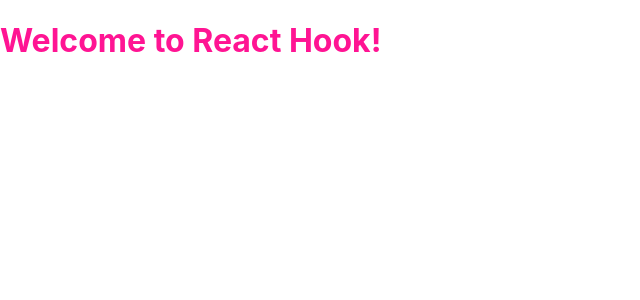
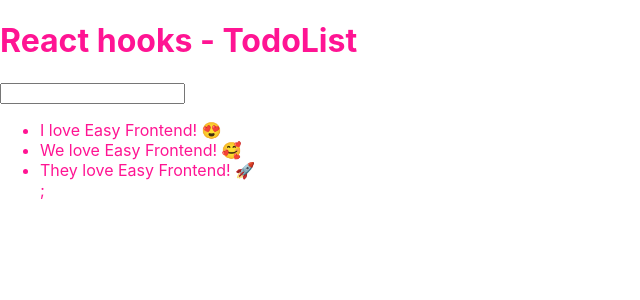
Before and after one commit to baodien1405/react-hooks-basic, a React (Create React App) app: page / in a window 1280 px wide. Shown: the top 300 px of the page, without its empty margins (0-640 px from the left). Built offline with nearby package versions, Linux system fonts and the light colour scheme.

Commit message:
Update TodoForm

```diff
--- a/src/App.js
+++ b/src/App.js
@@ -1,10 +1,43 @@
-import React from 'react';
+import React, { useState } from 'react';
 import './App.scss';
+import TodoList from './components/TodoList';
+import TodoForm from './components/TodoForm';
 
 function App() {
+  const [todoList, setTodoList] = useState([
+    { id: 1, title: 'I love Easy Frontend! 😍 ' },
+    { id: 2, title: 'We love Easy Frontend! 🥰 ' },
+    { id: 3, title: 'They love Easy Frontend! 🚀 ' },
+  ]);
+
+  function handleTodoList(todo) {
+    console.log(todo);
+    const index = todoList.findIndex(x => x.id === todo.id);
+    if (index < 0) return;
+
+    const newTodoList = [...todoList];
+    newTodoList.splice(index, 1);
+    setTodoList(newTodoList);
+  }
+
+  function handleTodoFormSubmit(formValues) {
+    console.log('Form submit: ', formValues);
+    // add new todo to current todo list
+    const newTodo = {
+      id: todoList.length + 1,
+      ...formValues,
+    };
+    const newTodoList = [...todoList];
+    newTodoList.push(newTodo);
+    setTodoList(newTodoList);
+  }
+
   return (
     <div className="app">
-      <h1>Welcome to React Hook!</h1>
+      <h1>React hooks - TodoList</h1>
+
+      <TodoForm onSubmit={handleTodoFormSubmit} />
+      <TodoList todos={todoList} onTodoClick={handleTodoList} />
     </div>
   );
 }
--- /dev/null
+++ b/src/components/TodoForm/index.jsx
@@ -0,0 +1,46 @@
+import React, { useState } from 'react';
+import PropTypes from 'prop-types';
+
+TodoForm.propTypes = {
+    onSubmit: PropTypes.func,
+};
+
+TodoForm.defaultProps = {
+    onSubmit: null,
+};
+
+function TodoForm(props) {
+    const { onSubmit } = props;
+    const [value, setValue] = useState('');
+
+    function handleValueChange(e) {
+        console.log(e.target.value);
+        setValue(e.target.value);
+    }
+
+    function handleSubmit(e) {
+        // Prevent reloading browser
+        e.preventDefault();
+        if (!onSubmit) return;
+
+        const formValues = {
+            title: value,
+        };
+        onSubmit(formValues);
+
+        // Reset form
+        setValue('');
+    }
+
+    return (
+        <form onSubmit={handleSubmit}>
+            <input
+                type="text"
+                value={value}
+                onChange={handleValueChange}
+            />
+        </form>
+    );
+}
+
+export default TodoForm;
--- /dev/null
+++ b/src/components/TodoList/index.jsx
@@ -0,0 +1,37 @@
+import React from 'react';
+import PropTypes from 'prop-types';
+
+TodoList.propTypes = {
+    todos: PropTypes.array,
+    onTodoClick: PropTypes.func,
+};
+
+TodoList.defaultProps = {
+    todos: [],
+    onTodoClick: null,
+};
+
+function TodoList(props) {
+    const { todos, onTodoClick } = props;
+
+    function handleClick(todo) {
+        if (onTodoClick) {
+            onTodoClick(todo);
+        }
+    }
+
+    return (
+        <ul className="todo-list">
+            {todos.map(todo => (
+                <li
+                    key={todo.id}
+                    onClick={() => handleClick(todo)}
+                >
+                    {todo.title}
+                </li>
+            ))};
+        </ul>
+    );
+}
+
+export default TodoList;
```
Also changed, not shown: src/components/ColorBox/ColorBox.scss (added, +11 -0 lines), src/components/ColorBox/index.jsx (added, +39 -0 lines).
